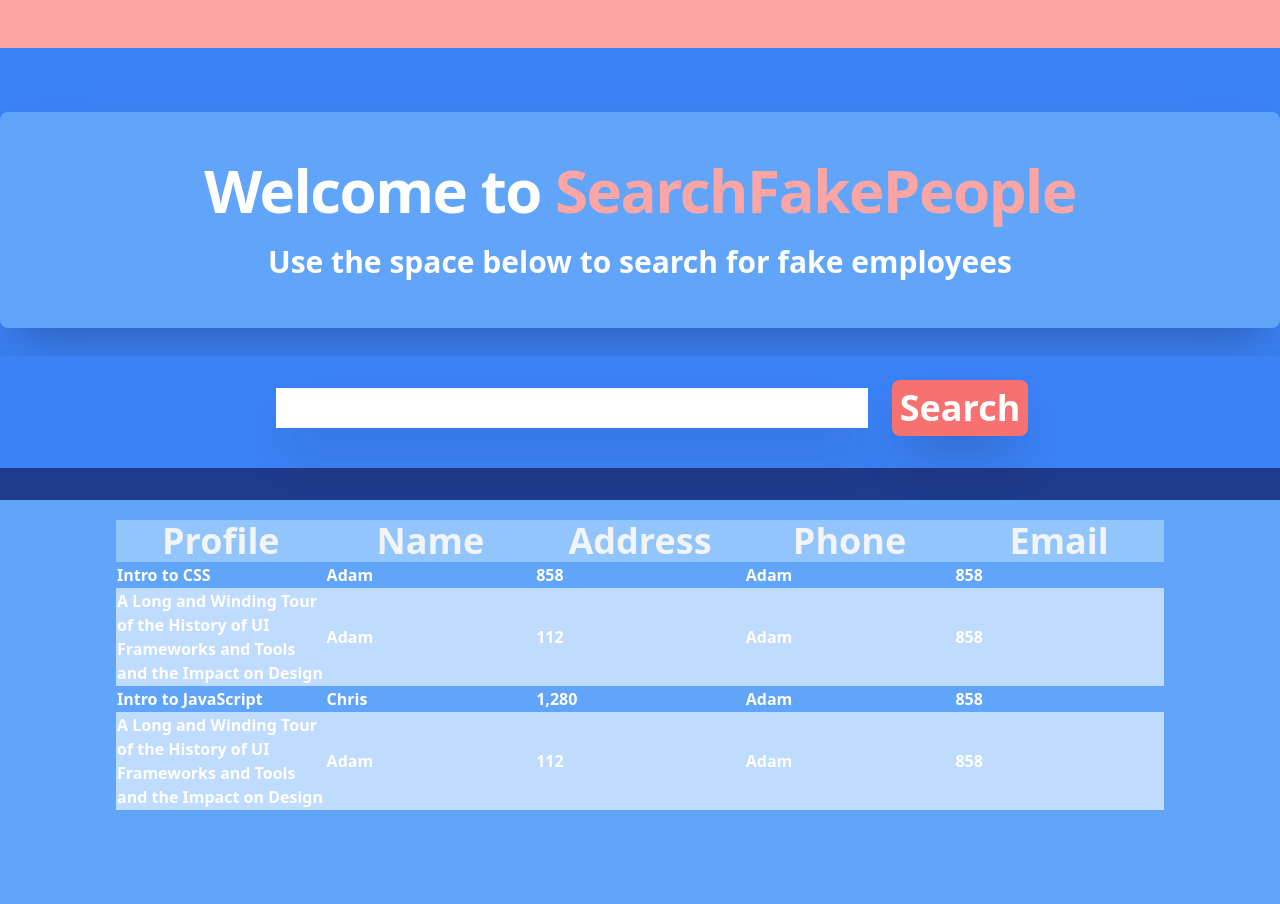
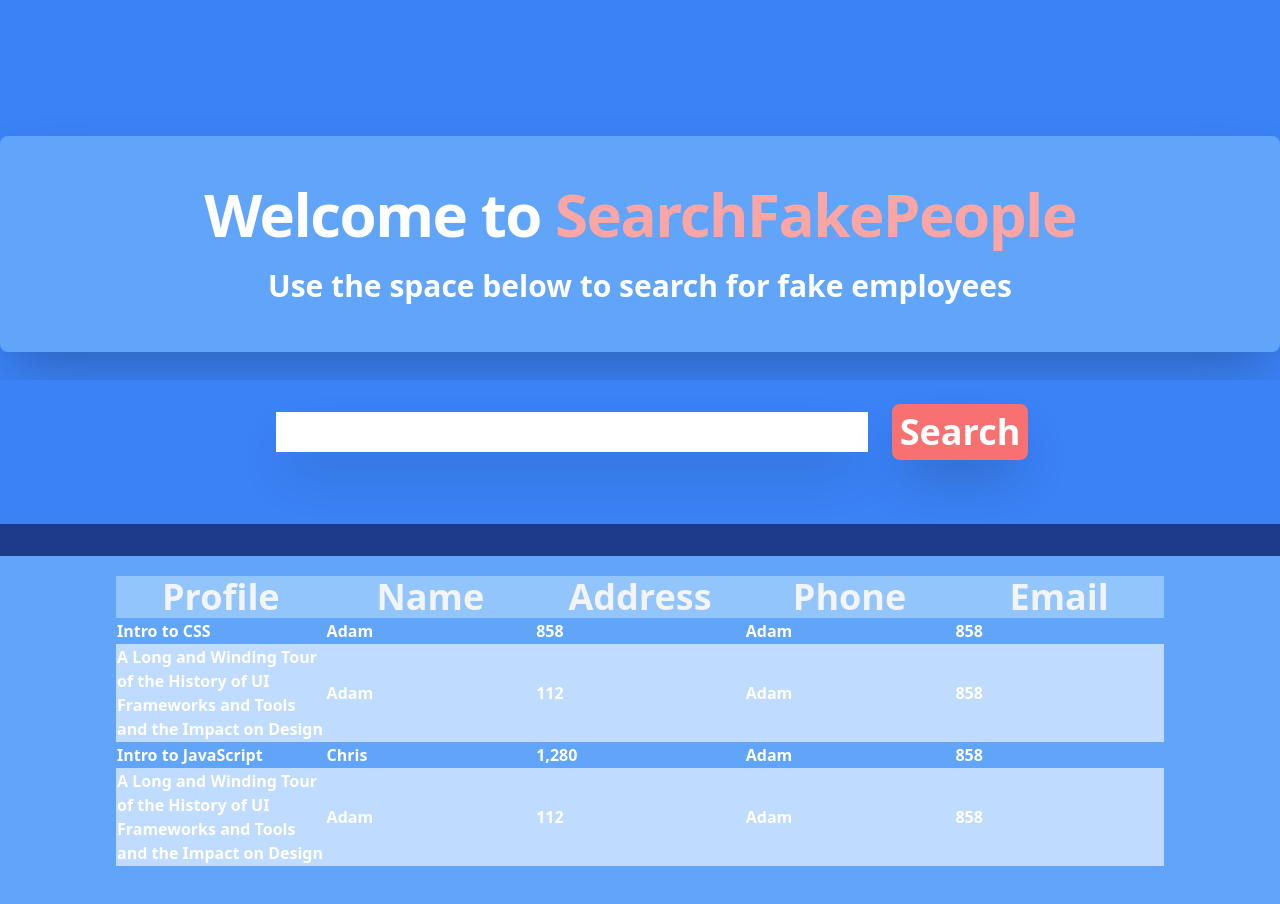
Before and after one commit to jackreedjackreed/react-employee-tracker, a React (Create React App) app in the folder my-app/: page / in a window 1280 px wide. Shown: the top 904 px of the page. Built offline with nearby package versions, Linux system fonts and the light colour scheme; no server answers.

Commit message:
add more style

```diff
--- a/my-app/src/components/Directory.js
+++ b/my-app/src/components/Directory.js
@@ -9,7 +9,7 @@ function Directory() {
 
   function searchAPI(){
     API.search()
-    .then(res => console.log(res.data.results))
+    .then(res => console.log(res.data.results)) // HERE IS WHERE I STOPPED --> NEED ERROR, START WORKING WITH STATE
   }
 
   searchAPI()
--- a/my-app/src/components/SearchBar.js
+++ b/my-app/src/components/SearchBar.js
@@ -11,6 +11,7 @@ class SearchBar extends Component {
                     <input type="text" className="pr-12 m-6 text-red-400 font-extrabold shadow-2xl"></input>
                     <button type="button" className="font-extrabold p-2 shadow-2xl rounded-lg bg-red-400">  Search</button>
                 </form>
+            <div className="pb-8 bg-blue-500"></div>
             <div className="mt-4 p-4 bg-blue-900"></div>
             </div>
         )
--- a/my-app/src/components/Welcome.js
+++ b/my-app/src/components/Welcome.js
@@ -5,8 +5,8 @@ class Welcome extends Component {
         render() {
             return (
                 <div>
-                    <div className="p-6 bg-gradient-to-r from-red-300 to-red-300"></div>
-                    <div className="pt-6 pb-1 bg-blue-500">
+
+                    <div className="pt-24 pb-1 bg-blue-500">
                         <main className="mt-10 mb-6 p-12 w-screen mx-auto max-w-7xl px-4 shadow-2xl bg-blue-400 rounded-lg">
                             <div className="sm:text-center lg:text-center">
                                 <h1 className="text-4xl mt-15 tracking-tight font-extrabold text-gray-900 sm:text-5xl md:text-6xl">
```
